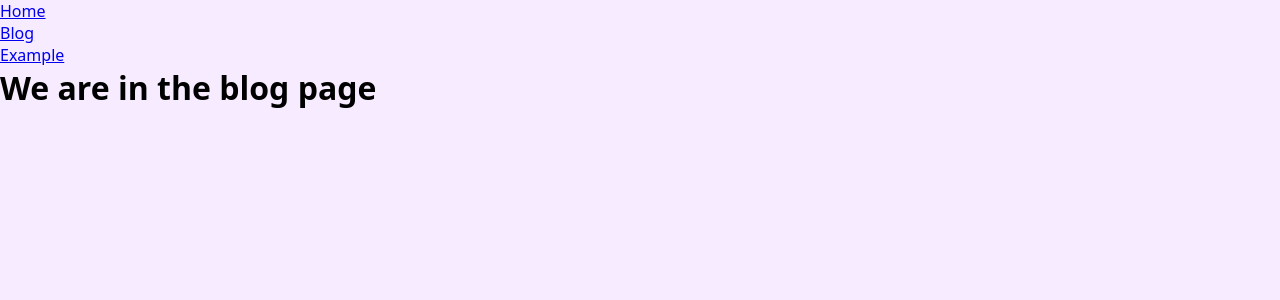
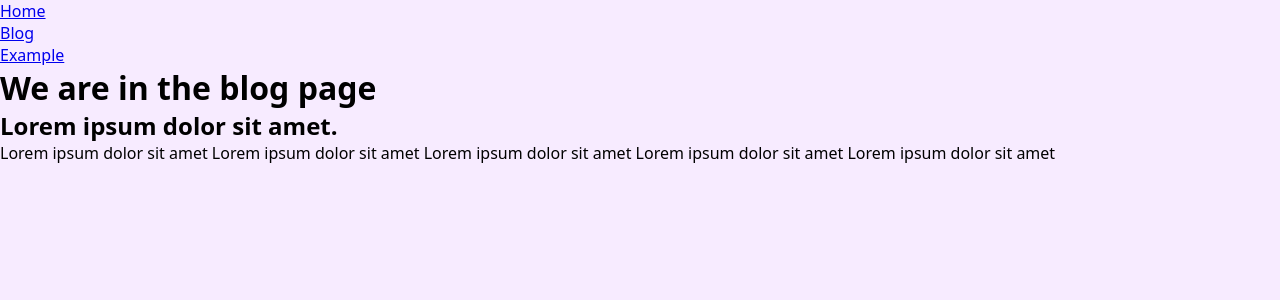
Before and after one commit to LuisHFr15/django-basics, a Django app: page /blog/ in a window 1280 px wide. Shown: the top 300 px of the page. Run offline with Django 4.2, Linux system fonts and the light colour scheme.

Commit message:
created the postblock in the partials folder

```diff
--- a/base/global/base.html
+++ b/base/global/base.html
@@ -2,5 +2,8 @@
 {% include "global/partials/menu.html" %}
 
         <h1>{% block text %} BASE {% endblock text %}</h1>
+        <main class="content">
+            {% block posts %}{% endblock posts %}
+        </main>
     </body>
 </html>
--- /dev/null
+++ b/base/global/partials/postblock.html
@@ -0,0 +1,10 @@
+<article class="post">
+    <header>
+        <h2 class="post__title">
+            Lorem ipsum dolor sit amet.
+        </h2>
+    </header>
+    <div class="post__content">
+        Lorem ipsum dolor sit amet Lorem ipsum dolor sit amet Lorem ipsum dolor sit amet Lorem ipsum dolor sit amet Lorem ipsum dolor sit amet
+    </div>
+</article>
--- a/blog/templates/blog/index.html
+++ b/blog/templates/blog/index.html
@@ -1,3 +1,6 @@
 {% extends "global/base.html" %}
 
 {% block text %} {{ text }} {% endblock text %}
+{% block posts %}
+    {% include "global/partials/postblock.html" %}
+{% endblock posts %}
```
